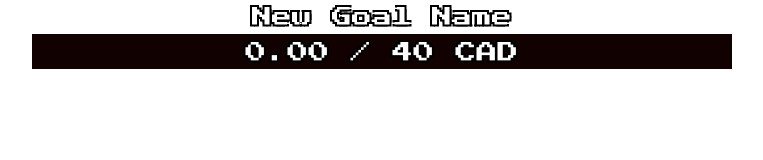
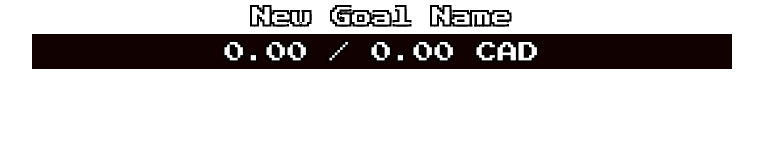
Before and after one commit to uiriamu98/DOCA, a website: page public/goal-index.html in a window 1280 px wide. Shown: the whole page, without its empty margins (258-1021 px from the left). Drawn offline with Linux system fonts and the light colour scheme; no server answers.

Commit message:
Update goal-index.html

```diff
--- a/public/goal-index.html
+++ b/public/goal-index.html
@@ -24,7 +24,7 @@
                 </span>
                 /
                 <span id="goal">
-                    40
+                    0.00
                 </span>
                 <span id="currencyLabel">CAD</span>
             </div>
```
